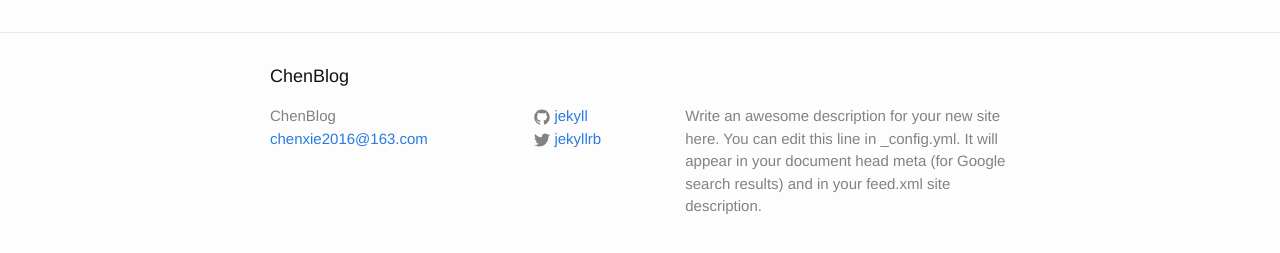
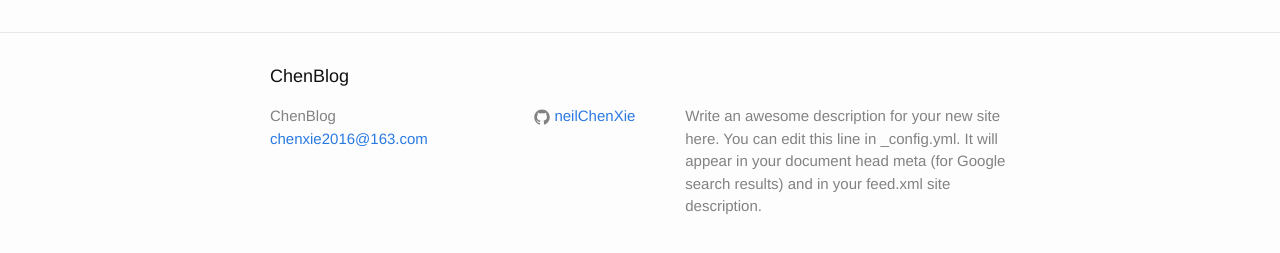
Before and after one commit to neilChenXie/neilChenXie.github.io, a Jekyll site: the page built from about.md, in a window 1280 px wide. Shown: the part 318-571 px from the top of the page. Built offline with Jekyll 4.4.1, drawn with Linux system fonts in a browser that asks for light colours.

Commit message:
jekyll 1st day

```diff
--- a/_config.yml
+++ b/_config.yml
@@ -13,9 +13,9 @@ description: > # this means to ignore newlines until "baseurl:"
   line in _config.yml. It will appear in your document head meta (for
   Google search results) and in your feed.xml site description.
 baseurl: "" # the subpath of your site, e.g. /blog
-url: "http://yourdomain.com" # the base hostname & protocol for your site
-twitter_username: jekyllrb
-github_username:  jekyll
+url: "http://neilchenxie.github.io" # the base hostname & protocol for your site
+#twitter_username:
+github_username: neilChenXie
 
 # Build settings
 markdown: kramdown
```
Also changed, not shown: _posts/2016-05-11-Learn-Jekyll-I.md (added, +11 -0 lines).
